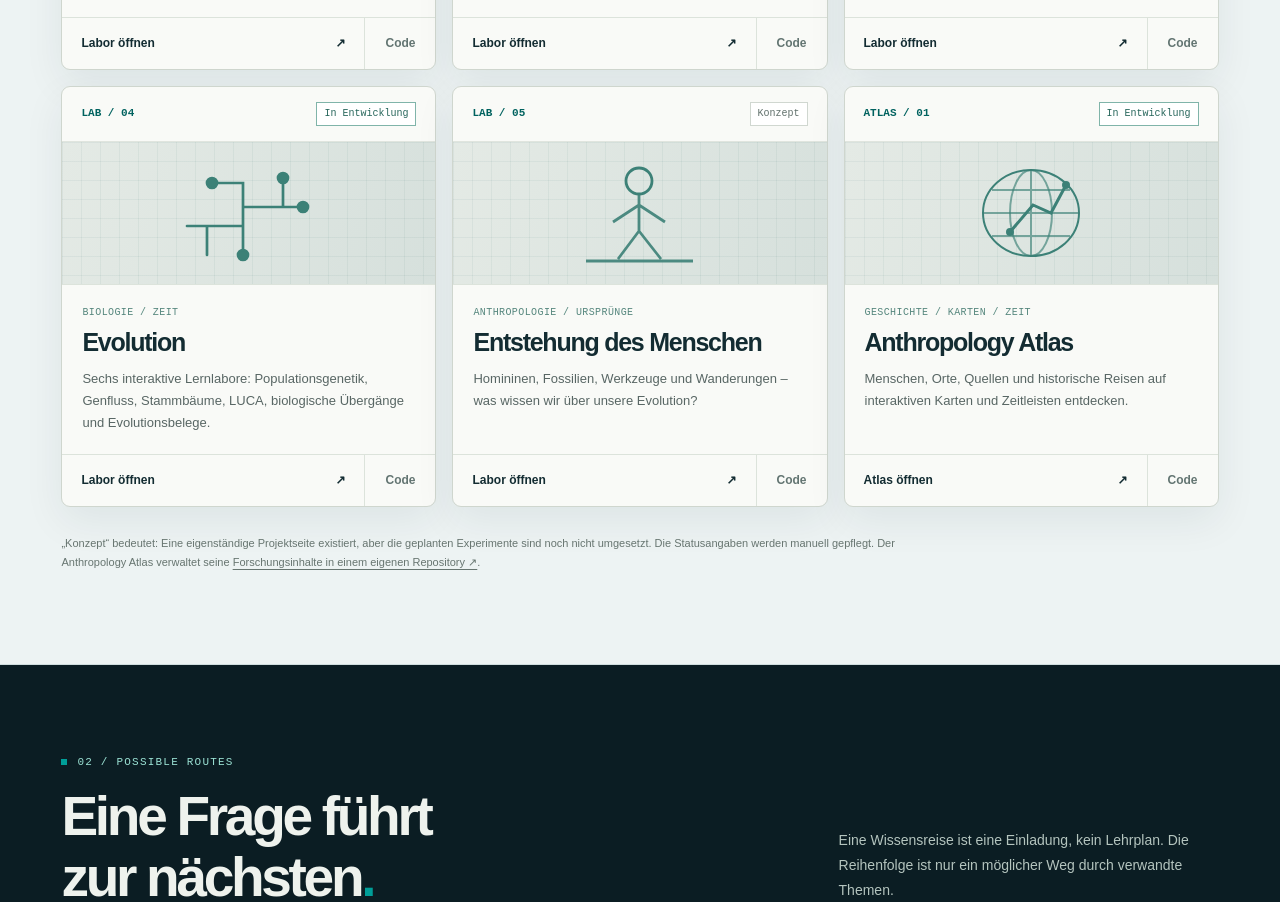
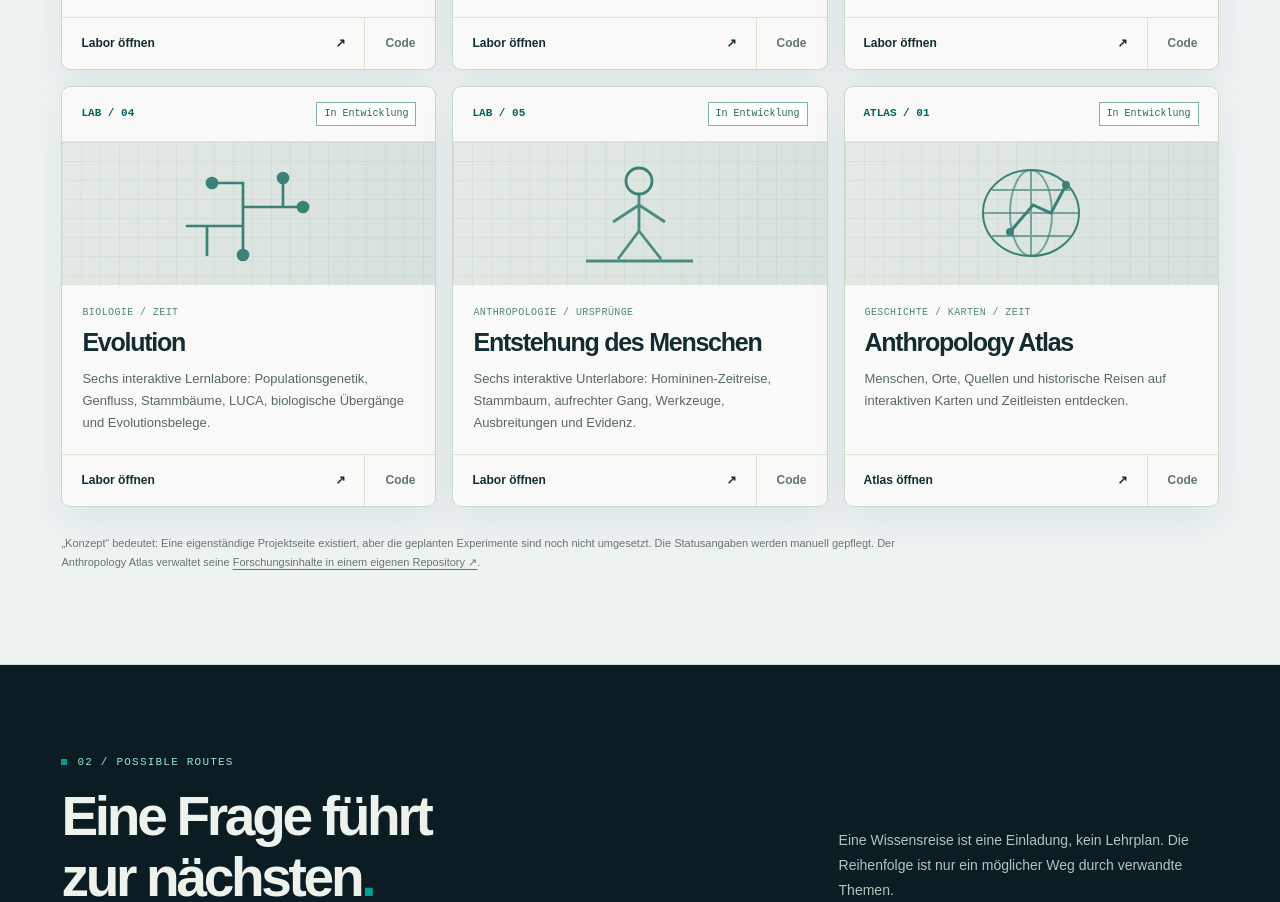
Before and after one commit to philippklinz/learning-labs, a plain HTML site: page index.html in a window 1280 px wide. Shown: the part 1613-2515 px from the top of the page. Drawn offline with Linux system fonts and the light colour scheme.

Commit message:
content: feature six interactive human origins sublabs on learning-labs portal

```diff
--- a/index.html
+++ b/index.html
@@ -55,7 +55,7 @@ h1,h2,h3{color:inherit}
 <article class="card" data-tags="nature" data-search="abiogenese ursprung leben chemie konzentration wasservolumen verdunstung praebiotisch protocellen membranen molekuele bausteine rna information kopieren hypothesen evidenz forschung studie"><div class="card-meta"><span class="card-num">LAB / 02</span><span class="status active">In Entwicklung</span></div><div class="card-art"><svg viewBox="0 0 155 112" fill="none" stroke-width="3"><circle cx="77" cy="56" r="44" stroke-dasharray="4 8"/><circle cx="77" cy="56" r="20"/><path d="M63 42l28 28M91 42L63 70"/><circle cx="111" cy="84" r="7" fill="#3c8177"/></svg></div><div class="card-body"><p class="card-category">CHEMIE / URSPRUNG DES LEBENS</p><h3>Abiogenese</h3><p>Sechs interaktive Lernstationen: präbiotische Chemie, Molekülbausteine, Protocellen, RNA, Ursprungshypothesen und wissenschaftliche Evidenz.</p></div><div class="card-actions"><a class="card-open" href="https://philippklinz.github.io/lab-abiogenesis/">Labor öffnen <span aria-hidden="true">↗</span></a><a class="card-source" href="https://github.com/philippklinz/lab-abiogenesis" aria-label="Quellcode: Abiogenese">Code</a></div></article>
 <article class="card" data-tags="nature" data-search="dna rna molekularbiologie gene proteine transkription translation replikation mutation"><div class="card-meta"><span class="card-num">LAB / 03</span><span class="status active">In Entwicklung</span></div><div class="card-art"><svg viewBox="0 0 155 112" fill="none" stroke-width="3.5"><path d="M44 10c79 30-6 63 69 92M113 10C38 40 123 73 44 102"/><path d="M52 21h53M64 35h26M73 48h8M73 63h8M64 78h26M52 91h53" stroke-width="1.7" opacity=".65"/></svg></div><div class="card-body"><p class="card-category">BIOLOGIE / MOLEKÜLE</p><h3>DNA &amp; RNA</h3><p>Genetische Information verstehen: DNA, RNA, Replikation, Transkription, Translation und Mutationen.</p></div><div class="card-actions"><a class="card-open" href="https://philippklinz.github.io/lab-molecular-biology/">Labor öffnen <span aria-hidden="true">↗</span></a><a class="card-source" href="https://github.com/philippklinz/lab-molecular-biology" aria-label="Quellcode: DNA &amp; RNA">Code</a></div></article>
 <article class="card" data-tags="nature" data-search="evolution arten natürliche selektion genetische drift population mutation stammbaum phylogenetik luca grosse uebergaenge evidenz fossilien genfluss"><div class="card-meta"><span class="card-num">LAB / 04</span><span class="status active">In Entwicklung</span></div><div class="card-art"><svg viewBox="0 0 155 112" fill="none" stroke-width="2.7" stroke-linecap="round"><path d="M36 98V69H72V50H112V21M72 69v29M72 50V26H41M112 50h20M36 69H16"/><circle cx="112" cy="21" r="5" fill="#3c8177"/><circle cx="72" cy="98" r="5" fill="#3c8177"/><circle cx="41" cy="26" r="5" fill="#3c8177"/><circle cx="132" cy="50" r="5" fill="#3c8177"/></svg></div><div class="card-body"><p class="card-category">BIOLOGIE / ZEIT</p><h3>Evolution</h3><p>Sechs interaktive Lernlabore: Populationsgenetik, Genfluss, Stammbäume, LUCA, biologische Übergänge und Evolutionsbelege.</p></div><div class="card-actions"><a class="card-open" href="https://philippklinz.github.io/lab-evolution/">Labor öffnen <span aria-hidden="true">↗</span></a><a class="card-source" href="https://github.com/philippklinz/lab-evolution" aria-label="Quellcode: Evolution">Code</a></div></article>
-<article class="card" data-tags="human" data-search="menschen homininen entstehung mensch fossilen archäologie palaeoanthropologie migration homo sapiens"><div class="card-meta"><span class="card-num">LAB / 05</span><span class="status">Konzept</span></div><div class="card-art"><svg viewBox="0 0 155 112" fill="none" stroke-width="2.8"><circle cx="77" cy="24" r="13"/><path d="M77 38v36M77 48L51 65M77 48l26 17M77 74 56 102M77 74l22 28M24 104h107" opacity=".9"/></svg></div><div class="card-body"><p class="card-category">ANTHROPOLOGIE / URSPRÜNGE</p><h3>Entstehung des Menschen</h3><p>Homininen, Fossilien, Werkzeuge und Wanderungen – was wissen wir über unsere Evolution?</p></div><div class="card-actions"><a class="card-open" href="https://philippklinz.github.io/lab-human-origins/">Labor öffnen <span aria-hidden="true">↗</span></a><a class="card-source" href="https://github.com/philippklinz/lab-human-origins" aria-label="Quellcode: Entstehung des Menschen">Code</a></div></article>
+<article class="card" data-tags="human" data-search="menschen homininen entstehung mensch fossilien archäologie palaeoanthropologie migration homo sapiens laetoli lucy werkzeuge neandertaler denisova menschenursprung"><div class="card-meta"><span class="card-num">LAB / 05</span><span class="status active">In Entwicklung</span></div><div class="card-art"><svg viewBox="0 0 155 112" fill="none" stroke-width="2.8"><circle cx="77" cy="24" r="13"/><path d="M77 38v36M77 48L51 65M77 48l26 17M77 74 56 102M77 74l22 28M24 104h107" opacity=".9"/></svg></div><div class="card-body"><p class="card-category">ANTHROPOLOGIE / URSPRÜNGE</p><h3>Entstehung des Menschen</h3><p>Sechs interaktive Unterlabore: Homininen-Zeitreise, Stammbaum, aufrechter Gang, Werkzeuge, Ausbreitungen und Evidenz.</p></div><div class="card-actions"><a class="card-open" href="https://philippklinz.github.io/lab-human-origins/">Labor öffnen <span aria-hidden="true">↗</span></a><a class="card-source" href="https://github.com/philippklinz/lab-human-origins" aria-label="Quellcode: Entstehung des Menschen">Code</a></div></article>
 <article class="card" data-tags="atlas human" data-search="anthropology atlas anthropologie geschichte historische reisen kolumbus darwin magellan weltkarte zeitleiste menschen orte ereignisse"><div class="card-meta"><span class="card-num">ATLAS / 01</span><span class="status active">In Entwicklung</span></div><div class="card-art"><svg viewBox="0 0 155 112" fill="none" stroke-width="2"><ellipse cx="77" cy="56" rx="48" ry="43"/><ellipse cx="77" cy="56" rx="21" ry="43" opacity=".65"/><path d="M29 56h96M38 33h78M38 79h78M77 13v86" opacity=".65"/><path d="m56 75 23-27 18 8 15-28" stroke-width="3"/><circle cx="56" cy="75" r="3" fill="#3c8177"/><circle cx="112" cy="28" r="3" fill="#3c8177"/></svg></div><div class="card-body"><p class="card-category">GESCHICHTE / KARTEN / ZEIT</p><h3>Anthropology Atlas</h3><p>Menschen, Orte, Quellen und historische Reisen auf interaktiven Karten und Zeitleisten entdecken.</p></div><div class="card-actions"><a class="card-open" href="https://philippklinz.github.io/anthropology-atlas-engine/">Atlas öffnen <span aria-hidden="true">↗</span></a><a class="card-source" href="https://github.com/philippklinz/anthropology-atlas-engine" aria-label="Quellcode: Anthropology Atlas">Code</a></div></article>
 </div>
 <div id="no-results" class="empty" hidden><strong>Keine passenden Projekte gefunden.</strong><p>Versuche einen anderen Suchbegriff oder setze die Filter zurück.</p><button id="clear-search" type="button">Alle Projekte anzeigen</button></div>
```
Also changed, not shown: 1 other file.
